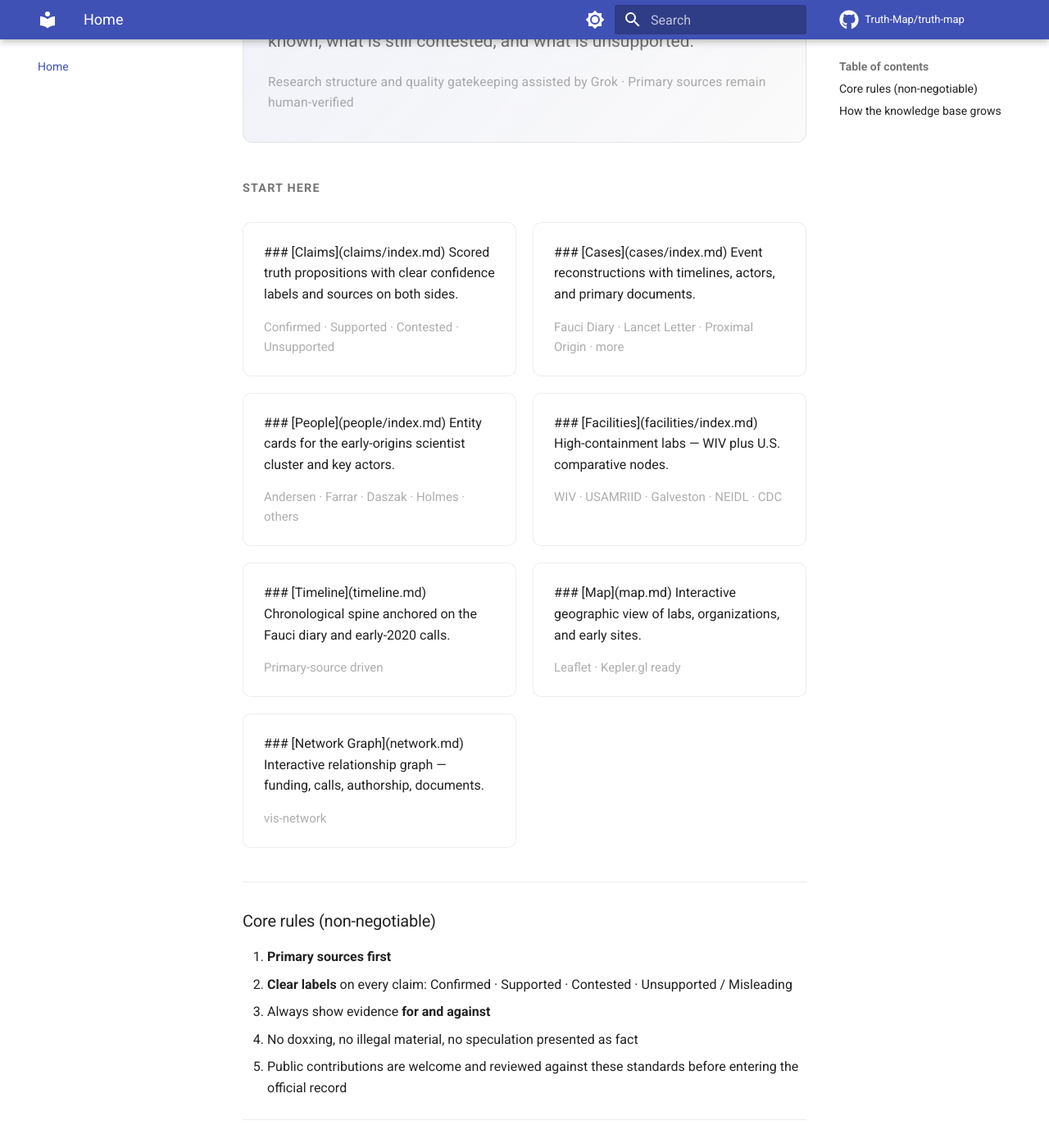
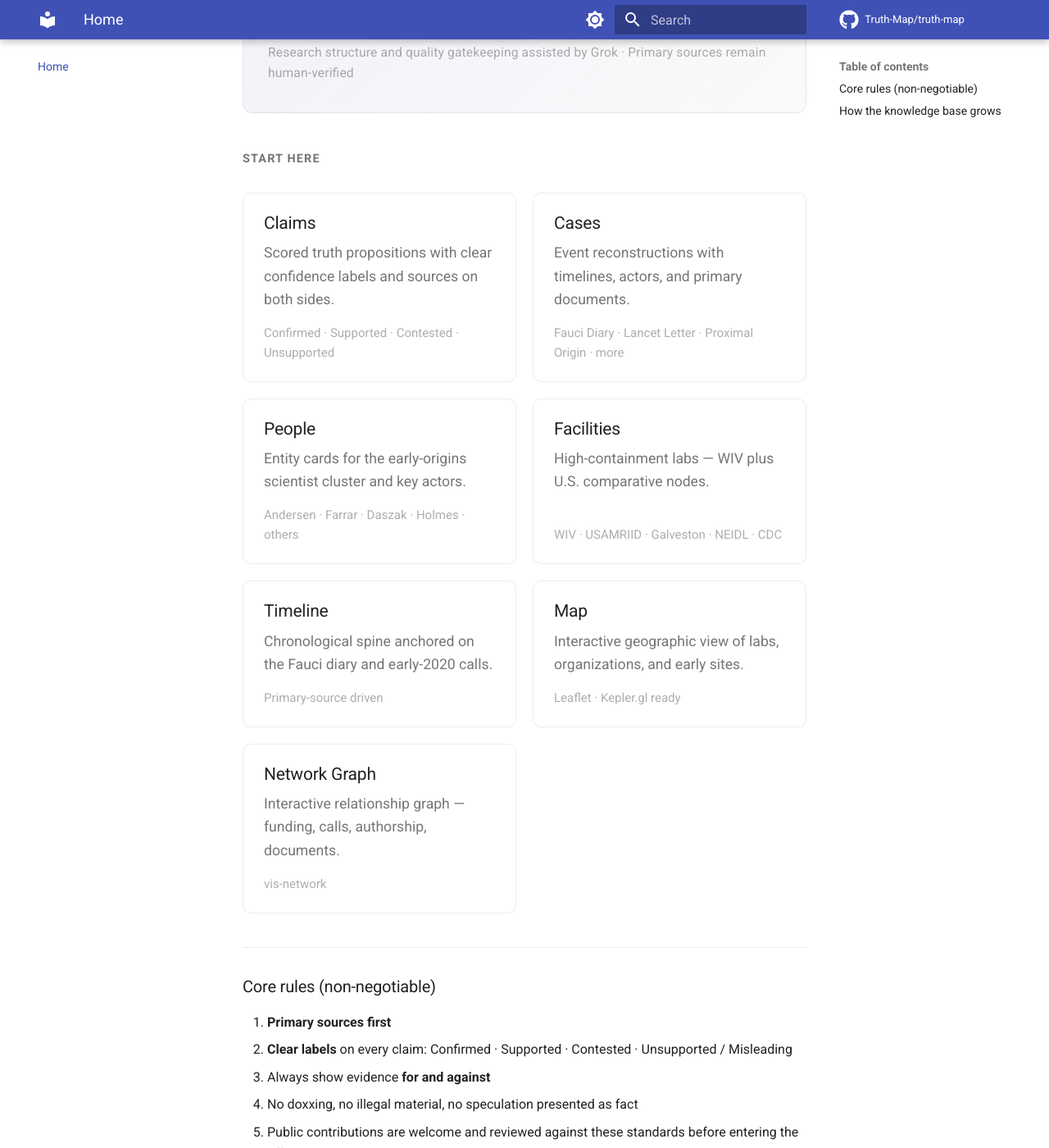
Before and after one commit to BnBCleaners/truth-map, an MkDocs documentation site: the page built from docs/index.md, in a window 1280 px wide and 1400 px high, scrolled down 322 px. Shown: the whole window at 82% size. Built offline with MkDocs 1.6.1 and Material for MkDocs 9.7.7, drawn with Linux system fonts in a browser that asks for light colours; comment, search, counter and statistics services are not loaded; some of the changed text lies outside the part shown.

Commit message:
fix: rewrite cards as proper HTML so titles and links render correctly

```diff
--- a/docs/index.md
+++ b/docs/index.md
@@ -1,57 +1,53 @@
-<div class="tm-hero" markdown>
-
-# Truth Map
-
-<p class="tagline">A neutral research instrument for mapping people, organizations, events, claims, and financial flows — so you can see what is solidly known, what is still contested, and what is unsupported.</p>
-
-<p class="ai-note">Research structure and quality gatekeeping assisted by Grok · Primary sources remain human-verified</p>
-
+<div class="tm-hero">
+  <h1>Truth Map</h1>
+  <p class="tagline">A neutral research instrument for mapping people, organizations, events, claims, and financial flows — so you can see what is solidly known, what is still contested, and what is unsupported.</p>
+  <p class="ai-note">Research structure and quality gatekeeping assisted by Grok · Primary sources remain human-verified</p>
 </div>
 
 <div class="tm-section-label">Start here</div>
 
-<div class="tm-card-grid" markdown>
+<div class="tm-card-grid">
 
-<div class="tm-card" markdown>
-### [Claims](claims/index.md)
-Scored truth propositions with clear confidence labels and sources on both sides.
-<div class="meta">Confirmed · Supported · Contested · Unsupported</div>
+<div class="tm-card">
+  <h3><a href="claims/index.md">Claims</a></h3>
+  <p>Scored truth propositions with clear confidence labels and sources on both sides.</p>
+  <div class="meta">Confirmed · Supported · Contested · Unsupported</div>
 </div>
 
-<div class="tm-card" markdown>
-### [Cases](cases/index.md)
-Event reconstructions with timelines, actors, and primary documents.
-<div class="meta">Fauci Diary · Lancet Letter · Proximal Origin · more</div>
+<div class="tm-card">
+  <h3><a href="cases/index.md">Cases</a></h3>
+  <p>Event reconstructions with timelines, actors, and primary documents.</p>
+  <div class="meta">Fauci Diary · Lancet Letter · Proximal Origin · more</div>
 </div>
 
-<div class="tm-card" markdown>
-### [People](people/index.md)
-Entity cards for the early-origins scientist cluster and key actors.
-<div class="meta">Andersen · Farrar · Daszak · Holmes · others</div>
+<div class="tm-card">
+  <h3><a href="people/index.md">People</a></h3>
+  <p>Entity cards for the early-origins scientist cluster and key actors.</p>
+  <div class="meta">Andersen · Farrar · Daszak · Holmes · others</div>
 </div>
 
-<div class="tm-card" markdown>
-### [Facilities](facilities/index.md)
-High-containment labs — WIV plus U.S. comparative nodes.
-<div class="meta">WIV · USAMRIID · Galveston · NEIDL · CDC</div>
+<div class="tm-card">
+  <h3><a href="facilities/index.md">Facilities</a></h3>
+  <p>High-containment labs — WIV plus U.S. comparative nodes.</p>
+  <div class="meta">WIV · USAMRIID · Galveston · NEIDL · CDC</div>
 </div>
 
-<div class="tm-card" markdown>
-### [Timeline](timeline.md)
-Chronological spine anchored on the Fauci diary and early-2020 calls.
-<div class="meta">Primary-source driven</div>
+<div class="tm-card">
+  <h3><a href="timeline.md">Timeline</a></h3>
+  <p>Chronological spine anchored on the Fauci diary and early-2020 calls.</p>
+  <div class="meta">Primary-source driven</div>
 </div>
 
-<div class="tm-card" markdown>
-### [Map](map.md)
-Interactive geographic view of labs, organizations, and early sites.
-<div class="meta">Leaflet · Kepler.gl ready</div>
+<div class="tm-card">
+  <h3><a href="map.md">Map</a></h3>
+  <p>Interactive geographic view of labs, organizations, and early sites.</p>
+  <div class="meta">Leaflet · Kepler.gl ready</div>
 </div>
 
-<div class="tm-card" markdown>
-### [Network Graph](network.md)
-Interactive relationship graph — funding, calls, authorship, documents.
-<div class="meta">vis-network</div>
+<div class="tm-card">
+  <h3><a href="network.md">Network Graph</a></h3>
+  <p>Interactive relationship graph — funding, calls, authorship, documents.</p>
+  <div class="meta">vis-network</div>
 </div>
 
 </div>
```
Also changed, not shown: docs/cases/index.md (+21 -25 lines), docs/claims/index.md (+19 -22 lines).
